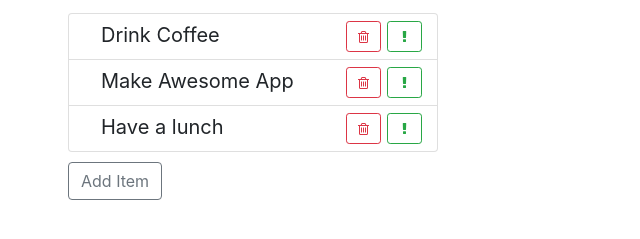
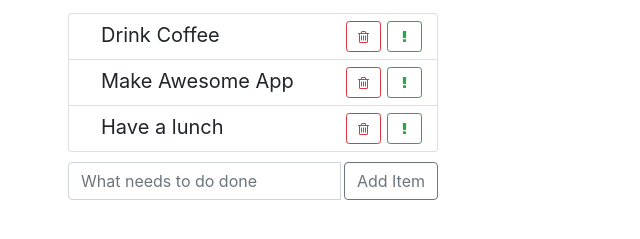
Before and after one commit to Vika201/toDo, a React app: page / in a window 1280 px wide. Shown: the part 145-384 px from the top of the page, without its empty margins (387-1027 px from the left). Built offline with nearby package versions, Linux system fonts and the light colour scheme.

Commit message:
forms in item-add-form

```diff
--- a/src/components/item-add-form/item-add-form.css
+++ b/src/components/item-add-form/item-add-form.css
@@ -1,3 +1,7 @@
 .item-add-form {
     margin-top: 10px;
 }
+
+.item-add-form input {
+    margin-right: 3px;
+}
--- a/src/components/item-add-form/item-add-form.js
+++ b/src/components/item-add-form/item-add-form.js
@@ -3,15 +3,33 @@ import React, {Component} from 'react';
 import './item-add-form.css';
 
 export default class ItemAddForm extends Component {
+
+    onChange = (e) => {
+        this.setState({
+            label: e.target.value
+        });
+    };
+
+    onSubmit = (e) => {
+        e.preventDefault();
+        this.props.onItemAdded(this.state.label)
+    };
+
     render() {
         return (
-            <div className="item-add-form">
+            <form className="input-group mb-3 item-add-form d-flex"
+                  onSubmit={this.onSubmit}>
+                <input type="text"
+                       className="form-control"
+                       onChange={this.onChange}
+                       placeholder="What needs to do done">
+                </input>
                 <button className="btn btn-outline-secondary"
-                        onClick={() => this.props.onItemAdded('Hello World')}>
+                        type="button">
                     Add Item
                 </button>
-            </div>
+            </form>
 
-        )
-    }
-}
+        );
+    };
+};
```
